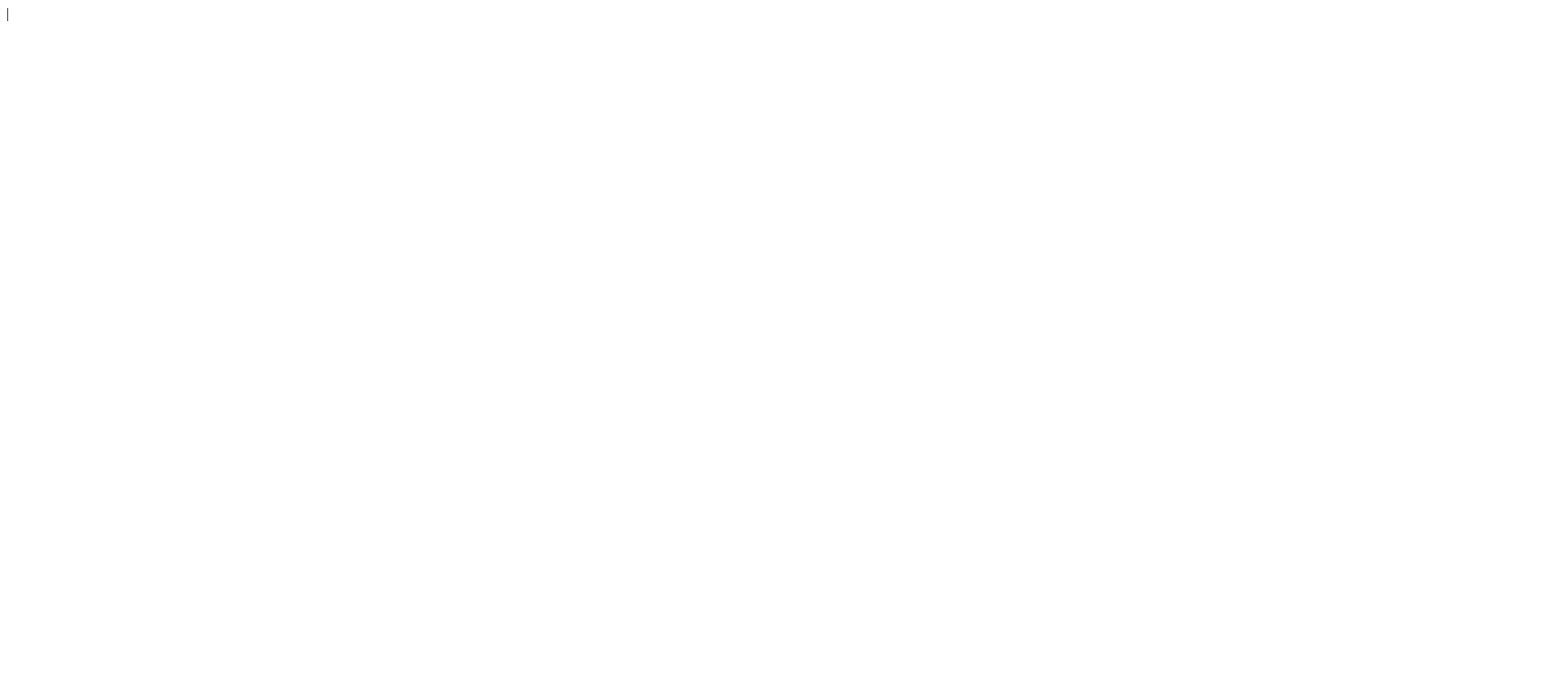
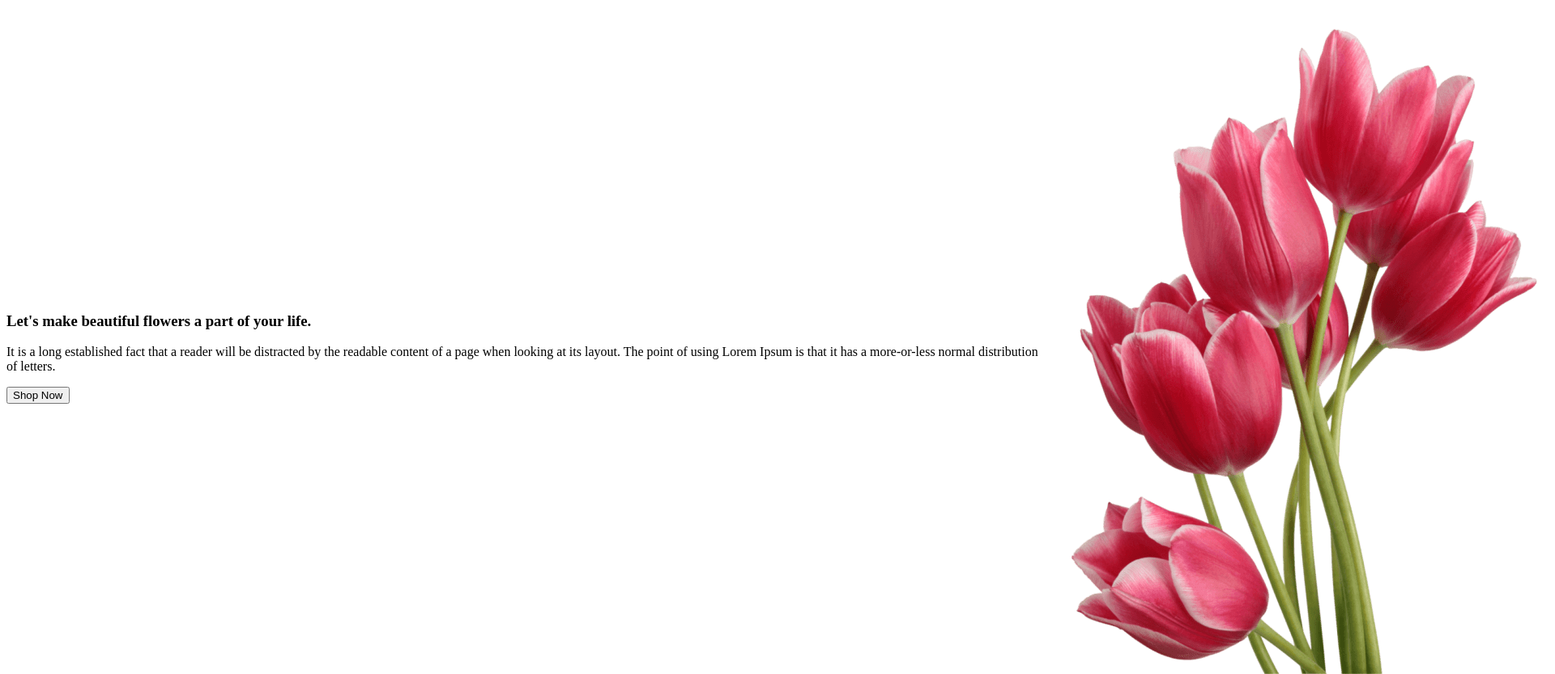
Before and after one commit to Kathaza/first-assignment, a plain HTML site: page index.html in a window 1280 px wide. Shown: the top 833 px of the page at 81% size, 1920 px wide, since content can reach past the window. Before the commit the page ends 800 px from the top, so only its background shows below. Drawn offline with Linux system fonts and the light colour scheme.

Commit message:
banner added

```diff
--- a/index.html
+++ b/index.html
@@ -5,9 +5,23 @@
     <meta name="viewport" content="width=device-width, initial-scale=1.0">
     <title>first assignment</title>
 
+    <link rel="stylesheet" href="styles/portfolio.css" class="css">
+
+
+
+
 </head>
 <body>
-    <header>
+    <header class="header">
+        <div class="banner">
+            <div class="banner-content">
+                <h3 class="banner-greeting">Let's make beautiful flowers a part of your life.</h3>
+                <p>It is a long established fact that a reader will be distracted by the readable content of a page when looking at its layout. The point of using Lorem Ipsum is that it has a more-or-less normal distribution of letters.</p>
+                <button class="btn-primary">Shop Now</button>
+
+            </div>
+            <img class="profile-pic" src="Flower Asset/pngwing 10.png" alt="">
+        </div>
 
     </header>
     <main>
--- /dev/null
+++ b/styles/portfolio.css
@@ -0,0 +1,20 @@
+.header{
+
+}
+
+.banner{
+    margin-left: 0%;
+    margin-right: 0%;
+    width: 1920px;
+    height: 850px;
+    padding: 229px, 84px, 115px, 0.10px;
+    display: flex;
+    align-items: center;
+
+}
+.banner .profile-pic{
+    width: 635px;
+    height: 800px;
+
+
+}
```
